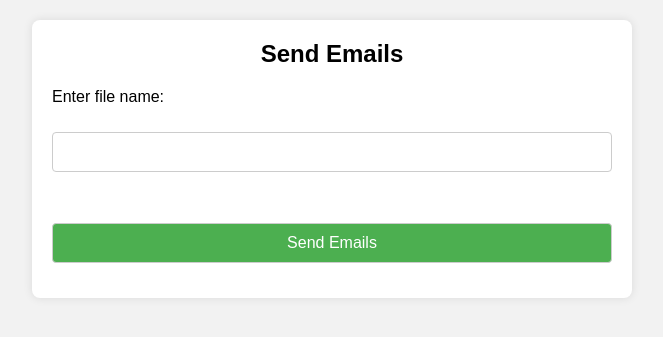
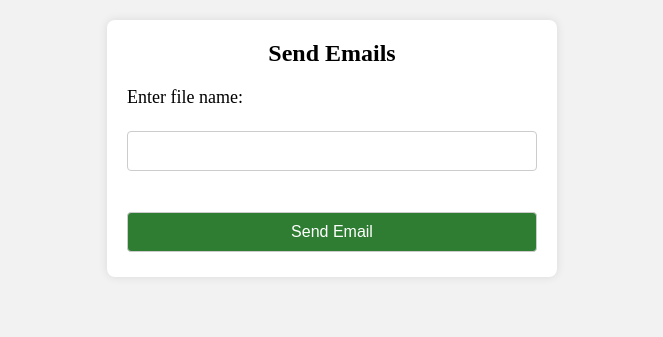
Before and after one commit to yunchien77/Outlook-send-mail, a Flask app: page /send_email in a window 1280 px wide. Shown: the top 337 px of the page, without its empty margins (308-971 px from the left). Run offline with Flask 3, Linux system fonts and the light colour scheme; the visitor is signed in with stand-in values (Sample User, id 1); parts of the project's set-up code (start-up, migrations or seed data) failed here and were passed over.

Commit message:
repair error

```diff
--- a/app.py
+++ b/app.py
@@ -4,22 +4,19 @@ import pandas as pd
 import smtplib
 from email.mime.text import MIMEText
 from email.mime.multipart import MIMEMultipart
-from cfp import EmailSender  # Assuming EmailSender is a custom class handling email configuration
+#from cfp import EmailSender  # Assuming EmailSender is a custom class handling email configuration
 
 app = Flask(__name__)
 app.secret_key = 'your_secret_key'  # 需要設置一個密鑰用於Flask的session
 
 # 初始化 EmailSender，使用 config.ini 中的設定
-sender = EmailSender('config.ini')
+#sender = EmailSender('config.ini')
 
-# 增加郵件發送函數，接受檔案名稱作為參數
-def send_emails(file_name):
-    # 檢查檔案是否存在
+def send_emails(file_name, email, password):
     if not os.path.isfile(file_name):
         print('File not found')
         return False
 
-    # 讀取檔案類型並讀取資料
     if file_name.endswith('.xlsx'):
         df = pd.read_excel(file_name)
     elif file_name.endswith('.csv'):
@@ -30,45 +27,36 @@ def send_emails(file_name):
 
     print('Start sending emails...')
 
-    # 讀取 HTML 郵件模板
     with open(r'template.html', 'r', encoding='utf-8') as f:
         template = f.read()
     print('Template read success')
 
     try:
-        # 連接到 Outlook SMTP 伺服器
         server = smtplib.SMTP('smtp.outlook.com', 587)
         server.starttls()
-        server.login(sender.sender_email, sender.password)
+        server.login(email, password)
         print('Login success')
 
-        # 遍歷 DataFrame 中的每一行
         for index, row in df.iterrows():
             receiver_email = row['Email']
             receiver_name = row['Name']
             print(f'Sending email to {receiver_name} : {receiver_email}')
 
-            # 建立郵件物件
             message = MIMEMultipart("alternative")
             message["Subject"] = "Email Test"
-            message["From"] = sender.sender_email
+            message["From"] = email  # Use the logged in email as the sender
             message["To"] = receiver_email
 
-            # 郵件正文
             html = template.replace('{receiver_name}', receiver_name)
-
-            # 加入郵件正文
             message.attach(MIMEText(html, "html"))
 
             try:
-                # 發送郵件
-                server.sendmail(sender.sender_email, receiver_email, message.as_string())
+                server.sendmail(email, receiver_email, message.as_string())
                 print(f'Email sent to {receiver_email} successfully')
             except Exception as e:
                 print(f'Failed to send email to {receiver_email}. Error: {str(e)}')
                 continue
 
-        # 關閉 SMTP 伺服器連接
         server.quit()
         print('All emails sent!')
         return True
@@ -76,6 +64,7 @@ def send_emails(file_name):
     except Exception as e:
         print(f'Send mail failed. Error message: {str(e)}')
         return False
+
 
 @app.route('/', methods=['GET', 'POST'])
 def index():
@@ -92,6 +81,7 @@ def index():
 
             # 如果登入成功，將帳號存入 session 中
             session['email'] = email
+            session['password'] = password
             return redirect(url_for('send_email'))
 
         # 登入錯誤，跳出錯誤訊息
@@ -107,9 +97,10 @@ def send_email():
 
     if request.method == 'POST':
         file_name = request.form['file_name']
+        email = session['email']
+        password = session['password']
 
-        # 使用寄信函數
-        success = send_emails(file_name)
+        success = send_emails(file_name, email, password)
 
         if success:
             return redirect(url_for('send_email', status='sent'))
@@ -119,5 +110,6 @@ def send_email():
     return render_template('send_email.html')
 
 
+
 if __name__ == '__main__':
     app.run(debug=True)
--- a/static/styles.css
+++ b/static/styles.css
@@ -6,13 +6,13 @@
 }
 
 body {
-    font-family: Arial, sans-serif;
+    font-family: serif;
     background-color: #f2f2f2;
     padding: 20px;
 }
 
 .container {
-    max-width: 600px;
+    max-width: 450px;
     margin: 0 auto;
     background: #fff;
     padding: 20px;
@@ -31,33 +31,34 @@ form {
 }
 
 label {
-    margin-bottom: 8px;
+    margin-bottom: 5px;
+    font-size: 18px;
 }
 
 input[type="text"],
 input[type="password"],
 input[type="submit"] {
     padding: 10px;
-    margin-bottom: 15px;
+    margin-bottom: 5px;
     border: 1px solid #ccc;
     border-radius: 4px;
     font-size: 16px;
 }
 
 input[type="submit"] {
-    background-color: #4CAF50;
+    background-color: #2e7d32;
     color: white;
     cursor: pointer;
 }
 
 input[type="submit"]:hover {
-    background-color: #45a049;
+    background-color: #137b87;
 }
 
 .flash {
     padding: 10px;
     margin-bottom: 15px;
-    background-color: #f44336;
+    background-color: #960a00;
     color: white;
     border-radius: 4px;
 }
--- a/templates/send_email.html
+++ b/templates/send_email.html
@@ -12,7 +12,7 @@
         <form method="POST" action="{{ url_for('send_email') }}">
             <label>Enter file name:</label><br>
             <input type="text" name="file_name"><br><br>
-            <input type="submit" value="Send Emails">
+            <input type="submit" value="Send Email">
         </form>
     </div>
 
```
